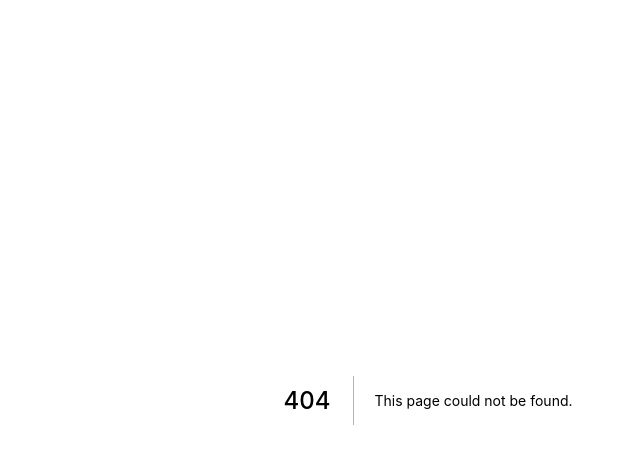
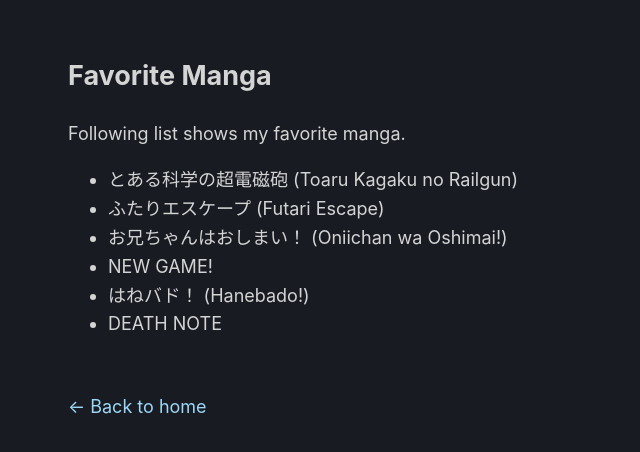
Before and after one commit to kira924age/kira924age.com, a Next.js app: page /manga in a window 1280 px wide. Before the commit this address had no page. Shown: the top 452 px of the page, without its empty margins (212-852 px from the left). Built offline with nearby package versions, Linux system fonts and the light colour scheme.

Commit message:
add manga.js

```diff
--- /dev/null
+++ b/pages/manga.js
@@ -0,0 +1,23 @@
+import Head from "next/head";
+import Link from "next/link";
+import Layout from "../components/layout";
+
+export default function FavoriteManga() {
+  return (
+    <Layout>
+      <Head>
+        <title>Favorite Manga</title>
+      </Head>
+      <h2>Favorite Manga</h2>
+      Following list shows my favorite manga.
+      <ul>
+        <li key="1">とある科学の超電磁砲 (Toaru Kagaku no Railgun)</li>
+        <li key="2">ふたりエスケープ (Futari Escape)</li>
+        <li key="3">お兄ちゃんはおしまい！ (Oniichan wa Oshimai!)</li>
+        <li key="4">NEW GAME!</li>
+        <li key="5">はねバド！ (Hanebado!)</li>
+        <li key="6">DEATH NOTE</li>
+      </ul>
+    </Layout>
+  );
+}
```
Also changed, not shown: pages/index.js (+8 -4 lines).
